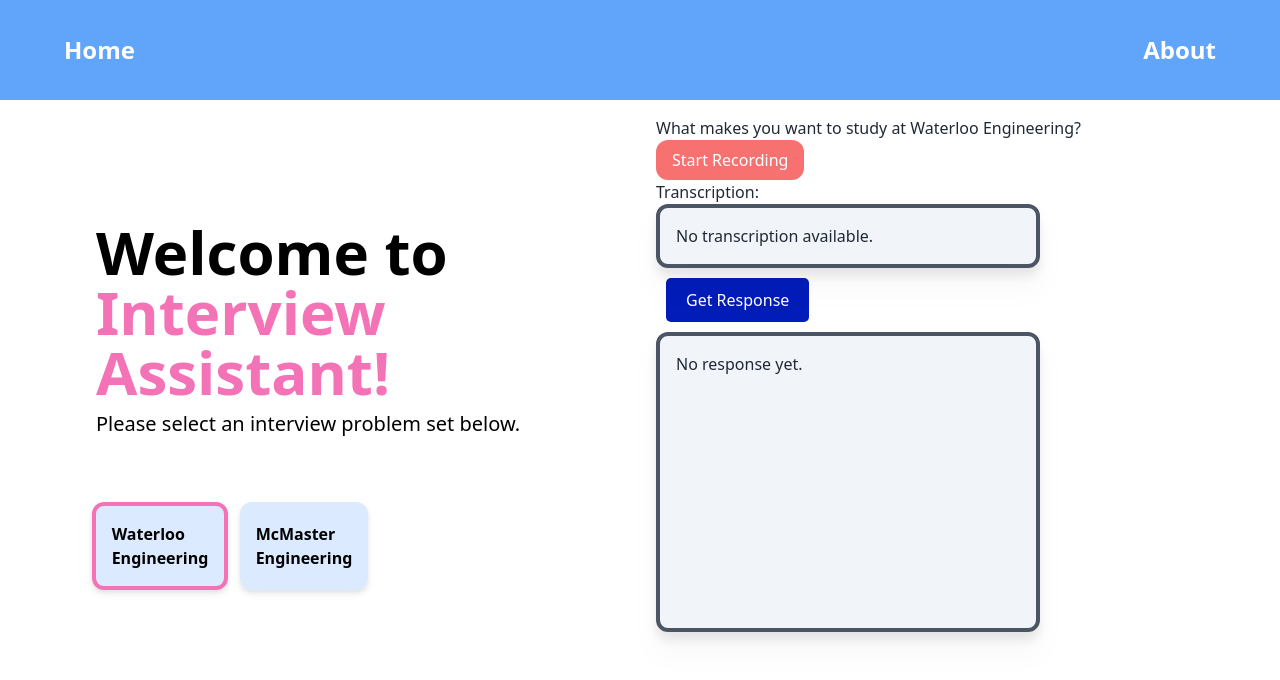
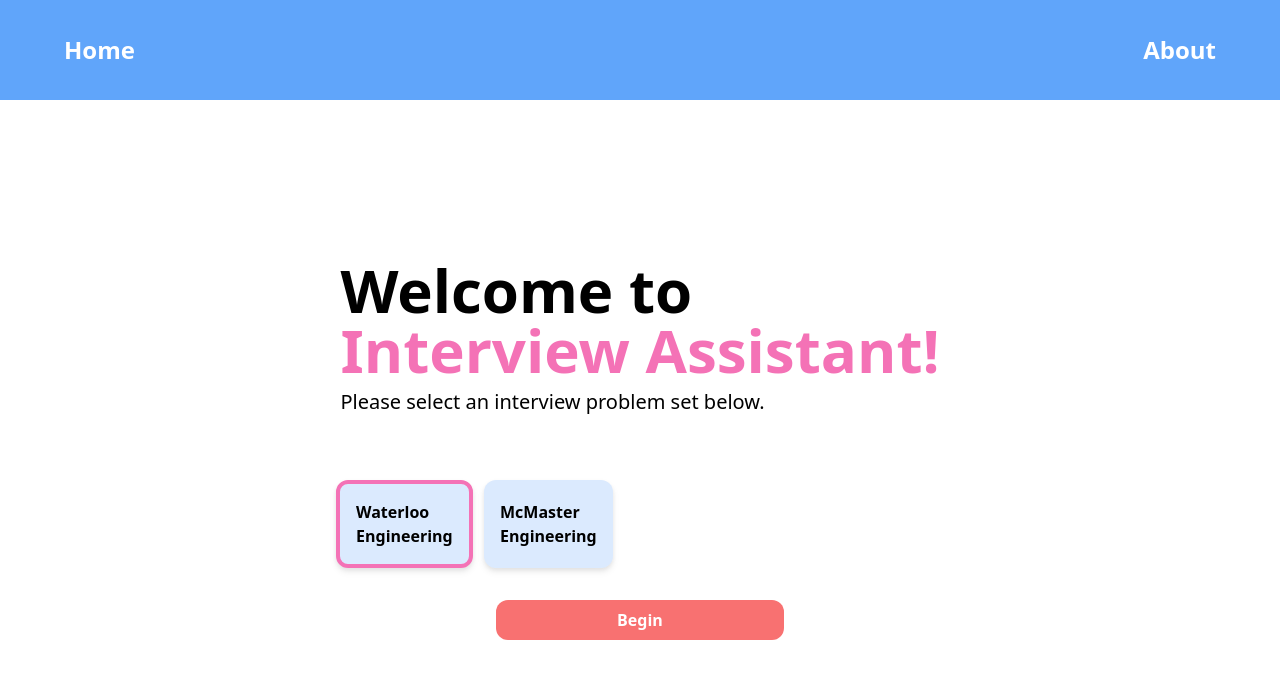
Before and after one commit to lucasliao0403/speechassist-frontend, a Next.js app: page / in a window 1280 px wide. Shown: the top 680 px of the page. Built offline with nearby package versions, Linux system fonts and the light colour scheme.

Commit message:
added multiple pages

```diff
--- a/components/AudioTranscription.js
+++ b/components/AudioTranscription.js
@@ -99,7 +99,7 @@
 
       <div>
         <h3>Transcription:</h3>
-        <div className="w-96 border-gray-600 bg-slate-100 border-solid border-4 p-4 rounded-xl drop-shadow-xl">
+        <div className=" border-gray-600 bg-slate-100 border-solid border-4 p-4 rounded-xl drop-shadow-xl h-[200px] overflow-scroll">
           <p>{transcription || 'No transcription available.'}</p>
           {error && <p style={{ color: 'red' }}>Error: {error}</p>}
         </div>
--- a/components/GPTResponse.js
+++ b/components/GPTResponse.js
@@ -27,7 +27,7 @@
                 Get Response
             </button>
             <div style={{ color: 'red' }}>{error}</div>
-            <div className="w-96 border-gray-600 bg-slate-100 border-solid border-4 p-4 rounded-xl drop-shadow-xl h-[300px] overflow-scroll">
+            <div className="w-[700px] border-gray-600 bg-slate-100 border-solid border-4 p-4 rounded-xl drop-shadow-xl h-[300px] overflow-scroll">
                 {GPTresponse ? GPTresponse : 'No response yet.'}
             </div>
         </div>
--- a/pages/index.js
+++ b/pages/index.js
@@ -14,6 +14,8 @@
 };
 
 export default function Home() {
+
+  const [pageNum, setPageNum] = useState(0)
 
   const [permission, setPermission] = useState(false);
   const [stream, setStream] = useState(null);
@@ -40,18 +42,47 @@
 
   const webRef = useRef(null)
   return (
-    <div className="flex flex-row">
-      <div className="w-[50vw] flex justify-center items-center">
-          <div className="text-black font-bold p-8 h-full flex flex-col justify-center align-center mt-16 mx-16">
+    <div className="flex flex-row justify-center">
+      <div className=" flex justify-center mt-8">
+        {pageNum==0 && <div className="text-black font-bold p-8 h-full flex flex-col justify-center align-center mt-16 mx-16">
             <h1 className="text-left text-6xl mb-2"> Welcome to <br/> <span className="text-pink-400">Interview Assistant!</span></h1>
             <h2 className="text-xl mb-16 font-normal"> Please select an interview problem set below.</h2>
             <QuestionSelect
             currentQuestionSetIndex={currentQuestionSetIndex}
             setCurrentQuestionSetIndex={setCurrentQuestionSetIndex}
             />
+            <div className="flex justify-center w-full">
+              <div className="flex justify-center text-white w-72 cursor-pointer rounded-xl text-center px-4 py-2 mt-8 bg-red-400 hover:bg-red-300" onClick = {() => setPageNum(1)}> Begin </div>
+            </div>
+
+          </div>}
+
+        {pageNum==1 &&
+        <div>
+          <div>
+            {questionSet[currentQuestionSetIndex].questions[currentQuestionIndex]}
           </div>
+          show avatar
+          <div className="flex flex-row gap-4">
+            <div className="flex justify-center text-white w-72 cursor-pointer rounded-xl text-center px-4 py-2 mt-4 bg-red-400 hover:bg-red-300" onClick = {() => setPageNum(0)}> Go back</div>
+
+            <div className="flex justify-center text-white w-72 cursor-pointer rounded-xl text-center px-4 py-2 mt-4 bg-red-400 hover:bg-red-300" onClick = {() => setPageNum(2)}> Continue </div>
+            </div>
+          </div>}
+
+          {pageNum==2 &&
+        <div>
+          <div>
+            {questionSet[currentQuestionSetIndex].questions[currentQuestionIndex]}
+          </div>
+          show webcam / record here
+          <div className="flex flex-row gap-4">
+            <div className="flex justify-center text-white w-72 cursor-pointer rounded-xl text-center px-4 py-2 mt-4 bg-red-400 hover:bg-red-300" onClick = {() => setPageNum(3)}> Continue </div>
+            </div>
+          </div>}
+
       </div>
-        <div className="max-w-[50vw]">
+      {pageNum == 3 && <div className="">
           {/* {console.log(currentQuestionIndex)} */}
           <AudioTranscription
           currentQuestionIndex={currentQuestionIndex}
@@ -59,7 +90,11 @@
           setCurrentQuestionIndex={setCurrentQuestionIndex}
           setCurrentQuestionSetIndex={setCurrentQuestionSetIndex}
           />
+            <div className="flex justify-center text-white w-72 cursor-pointer rounded-xl text-center px-4 py-2 mt-4 bg-red-400 hover:bg-red-300" onClick = {() => setPageNum(0)}> Finish </div>
         </div>
+
+        }
+
 
 
     </div>
```
